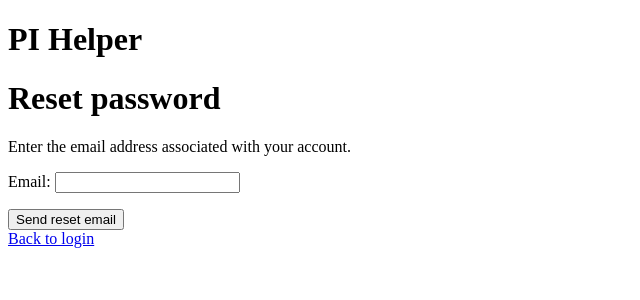
After one commit to r0att/PI-Helper, a Django app: page /accounts/password-reset/ in a window 1280 px wide. The commit adds this page. Shown: the top 300 px of the page, without its empty margins (0-640 px from the left). Run offline with Django 5.2, Linux system fonts and the light colour scheme.

Commit message:
Complete account management with reset password

```diff
--- a/accounts/forms.py
+++ b/accounts/forms.py
@@ -1,5 +1,6 @@
 from django import forms
 from django.contrib.auth.forms import UserCreationForm
+from django.contrib.auth.password_validation import validate_password
 
 from .models import User, Profile
 
@@ -76,9 +77,6 @@ class ChangePasswordForm(forms.Form):
 
     def clean_new_password(self):
         new_password = self.cleaned_data["new_password"]
-
-        from django.contrib.auth.password_validation import validate_password
-
         validate_password(new_password, self.user)
 
         return new_password
@@ -96,6 +94,47 @@ class ChangePasswordForm(forms.Form):
         ):
             raise forms.ValidationError(
                 "New passwords do not match."
+            )
+
+        return cleaned_data
+
+
+class PasswordResetRequestForm(forms.Form):
+    email = forms.EmailField()
+
+
+class PasswordResetForm(forms.Form):
+    new_password = forms.CharField(
+        label="New password",
+        widget=forms.PasswordInput,
+    )
+    confirm_password = forms.CharField(
+        label="Confirm new password",
+        widget=forms.PasswordInput,
+    )
+
+    def __init__(self, user: User, *args, **kwargs):
+        super().__init__(*args, **kwargs)
+        self.user = user
+
+    def clean_new_password(self):
+        new_password = self.cleaned_data["new_password"]
+        validate_password(new_password, self.user)
+        return new_password
+
+    def clean(self):
+        cleaned_data = super().clean()
+        new_password = cleaned_data.get("new_password")
+        confirm_password = cleaned_data.get("confirm_password")
+
+        if (
+            new_password
+            and confirm_password
+            and new_password != confirm_password
+        ):
+            self.add_error(
+                "confirm_password",
+                "New passwords do not match.",
             )
 
         return cleaned_data
--- a/accounts/templates/accounts/login.html
+++ b/accounts/templates/accounts/login.html
@@ -25,6 +25,10 @@
     </form>
 
     <p>
+        <a href="{% url 'password_reset' %}">Forgot password?</a>
+    </p>
+
+    <p>
         Don't have an account?
         <a href="{% url 'register' %}">Register</a>
     </p>
--- /dev/null
+++ b/accounts/templates/accounts/password_reset.html
@@ -0,0 +1,23 @@
+{% extends "accounts_base.html" %}
+
+{% block title %}
+    Reset password - PI Helper
+{% endblock %}
+
+{% block account_content %}
+
+    <h1>Reset password</h1>
+
+    <p>Enter the email address associated with your account.</p>
+
+    <form method="post">
+        {% csrf_token %}
+
+        {{ form.as_p }}
+
+        <button type="submit">Send reset email</button>
+    </form>
+
+    <a href="{% url 'login' %}">Back to login</a>
+
+{% endblock %}
--- a/accounts/templates/accounts/profile.html
+++ b/accounts/templates/accounts/profile.html
@@ -95,6 +95,10 @@
 
     <a href="{% url 'home' %}">Back to home</a>
 
+    <form action="{% url 'password_reset' %}" method="get">
+        <button type="submit">Reset password</button>
+    </form>
+
     <button type="button" id="delete-account-button">
         Delete account
     </button>
--- a/accounts/urls.py
+++ b/accounts/urls.py
@@ -14,6 +14,8 @@ from .views import (
     resend_verification,
     check_registration_username,
     delete_account,
+    request_password_reset,
+    reset_password,
 )
 
 
@@ -31,4 +33,6 @@ urlpatterns = [
     path("resend-verification/", resend_verification, name="resend_verification"),
     path("check-registration-username/", check_registration_username, name="check_registration_username"),
     path("delete-account/", delete_account, name="delete_account"),
+    path("password-reset/", request_password_reset, name="password_reset"),
+    path("password-reset/<uuid:token>/", reset_password, name="password_reset_confirm"),
 ]
--- a/accounts/views.py
+++ b/accounts/views.py
@@ -19,11 +19,14 @@ from .forms import (
     ChangeEmailForm,
     ResendVerificationForm,
     DeleteAccountForm,
+    PasswordResetRequestForm,
+    PasswordResetForm,
 )
 from .models import (
     EmailChangeToken,
     EmailVerificationToken,
     PasswordChangeToken,
+    PasswordResetToken,
     User,
 )
 
@@ -134,6 +137,134 @@ def resend_verification(request):
         "accounts/resend_verification.html",
         {"form": form},
     )
+
+
+def request_password_reset(request):
+    if request.method == "POST":
+        form = PasswordResetRequestForm(request.POST)
+
+        if form.is_valid():
+            user = User.objects.filter(
+                email=form.cleaned_data["email"],
+                is_active=True,
+            ).first()
+
+            if user is not None:
+                reset_token, created = PasswordResetToken.objects.get_or_create(
+                    user=user,
+                )
+                now = timezone.now()
+
+                if not created:
+                    if now - reset_token.send_window_started_at >= timedelta(
+                        hours=1
+                    ):
+                        reset_token.send_count = 1
+                        reset_token.send_window_started_at = now
+                    else:
+                        if now - reset_token.last_sent_at < timedelta(
+                            minutes=2,
+                        ):
+                            form.add_error(
+                                "email",
+                                "You can request another email in less than 2 minutes.",
+                            )
+
+                            return render(
+                                request,
+                                "accounts/password_reset.html",
+                                {"form": form},
+                            )
+
+                        if reset_token.send_count >= 5:
+                            form.add_error(
+                                None,
+                                "You have reached the email limit. Try again later.",
+                            )
+
+                            return render(
+                                request,
+                                "accounts/password_reset.html",
+                                {"form": form},
+                            )
+
+                        reset_token.send_count += 1
+
+                    reset_token.token = uuid.uuid4()
+                    reset_token.last_sent_at = now
+                    reset_token.save()
+
+                reset_url = request.build_absolute_uri(
+                    reverse(
+                        "password_reset_confirm",
+                        args=[reset_token.token],
+                    )
+                )
+
+                send_mail(
+                    "Reset your PI Helper password",
+                    (
+                        "A password reset was requested for your PI Helper account.\n\n"
+                        "To choose a new password, open this link:\n\n"
+                        f"{reset_url}\n\n"
+                        "If you did not request this change, you can ignore this email."
+                    ),
+                    None,
+                    [user.email],
+                )
+
+            return render(
+                request,
+                "accounts/password_reset_sent.html",
+            )
+
+    else:
+        form = PasswordResetRequestForm()
+
+    return render(
+        request,
+        "accounts/password_reset.html",
+        {"form": form},
+    )
+
+
+def reset_password(request, token):
+    reset_token = PasswordResetToken.objects.select_related("user").filter(
+        token=token
+    ).first()
+
+    if reset_token is None:
+        return render(
+            request,
+            "accounts/password_reset_invalid.html",
+        )
+
+    if request.method == "POST":
+        form = PasswordResetForm(
+            reset_token.user,
+            request.POST,
+        )
+
+        if form.is_valid():
+            reset_token.user.set_password(
+                form.cleaned_data["new_password"]
+            )
+            reset_token.user.save(update_fields=["password"])
+            reset_token.delete()
+
+            return render(
+                request,
+                "accounts/password_reset_success.html",
+            )
+    else:
+        form = PasswordResetForm(reset_token.user)
+
+    return render(
+        request,
+        "accounts/password_reset_form.html",
+        {"form": form},
+    )
+
 
 def login_view(request):
     if request.method == "POST":
```
Also changed, not shown: accounts/models.py (+11 -0 lines), accounts/templates/accounts/password_reset_form.html (added, +19 -0 lines), accounts/templates/accounts/password_reset_invalid.html (added, +15 -0 lines), accounts/templates/accounts/password_reset_sent.html (added, +17 -0 lines), accounts/templates/accounts/password_reset_success.html (added, +15 -0 lines), accounts/migrations/0009_passwordresettoken.py (added), db.sqlite3.
